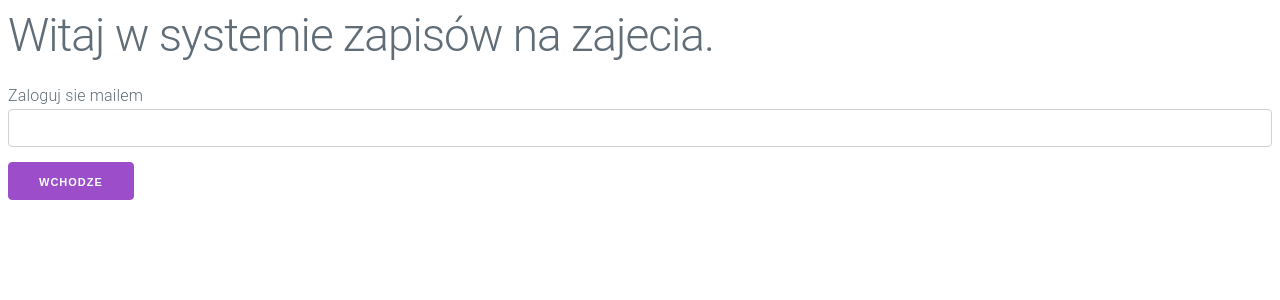
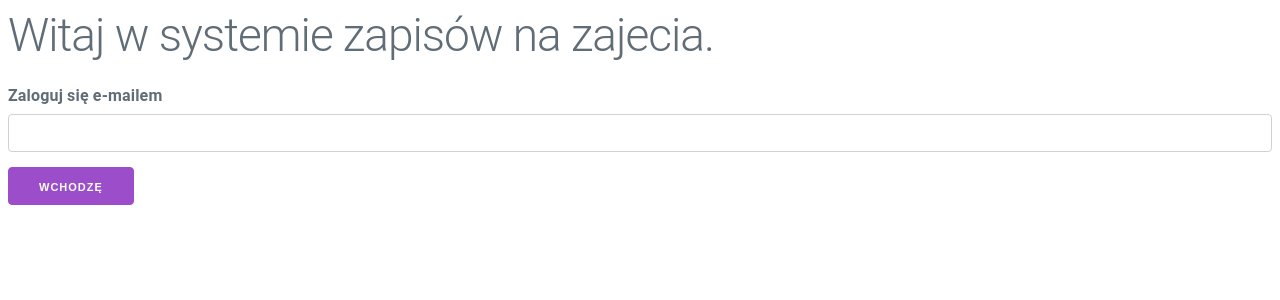
Before and after one commit to SuperDev0514/vue_project, a Vue app: page / in a window 1280 px wide. Shown: the top 300 px of the page. Built offline with nearby package versions, Linux system fonts and the light colour scheme.

Commit message:
wydzielony komponent do logowania

```diff
--- a/src/App.vue
+++ b/src/App.vue
@@ -4,20 +4,24 @@
     <div v-if="authenticatedUserName">Witaj {{authenticatedUserName}}
     <a @click="logout()"> Wyloguj </a></div>
 
-    <div v-else>Zaloguj sie mailem <input type="email" v-model="email">
-    <button @click="login()"> Wchodze </button></div>
+    <div v-else><login-form @login="login($event)"></login-form></div>
   </div>
+
 </template>
 
 <script>
 
 import "milligram";
+import LoginForm from "./LoginForm";
 
 export default {
+  components:{
+    LoginForm
+  },
+
   methods: {
-    login(){
-      this.authenticatedUserName = this.email;
-      this.email = '';
+    login(username){
+      this.authenticatedUserName = username;
     },
     logout() {
       this.authenticatedUserName='';
@@ -26,7 +30,6 @@ export default {
 
   data(){
     return{
-      email:'',
       authenticatedUserName: ''
     };
   }
--- /dev/null
+++ b/src/LoginForm.vue
@@ -0,0 +1,22 @@
+<template>
+   <div>
+       <label>Zaloguj się e-mailem</label>
+       <input type="email" v-model="email">
+       <button @click="enter()">Wchodzę</button>
+   </div>
+</template>
+
+<script>
+export default {
+ data() {
+     return {
+         email: ''
+     }
+ },
+ methods: {
+     enter() {
+         this.$emit('login', this.email);
+     }
+ }
+}
+</script>
```
